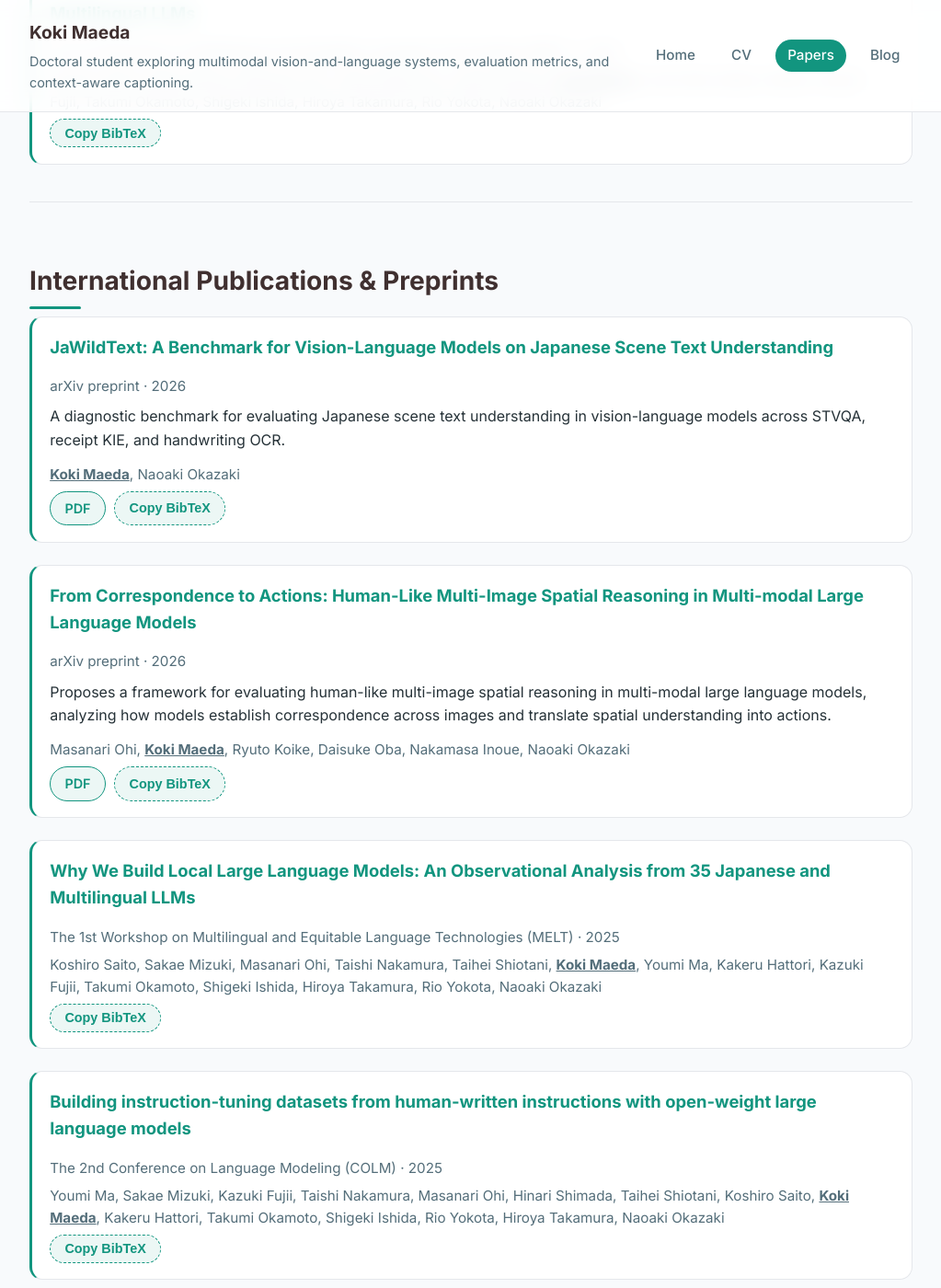
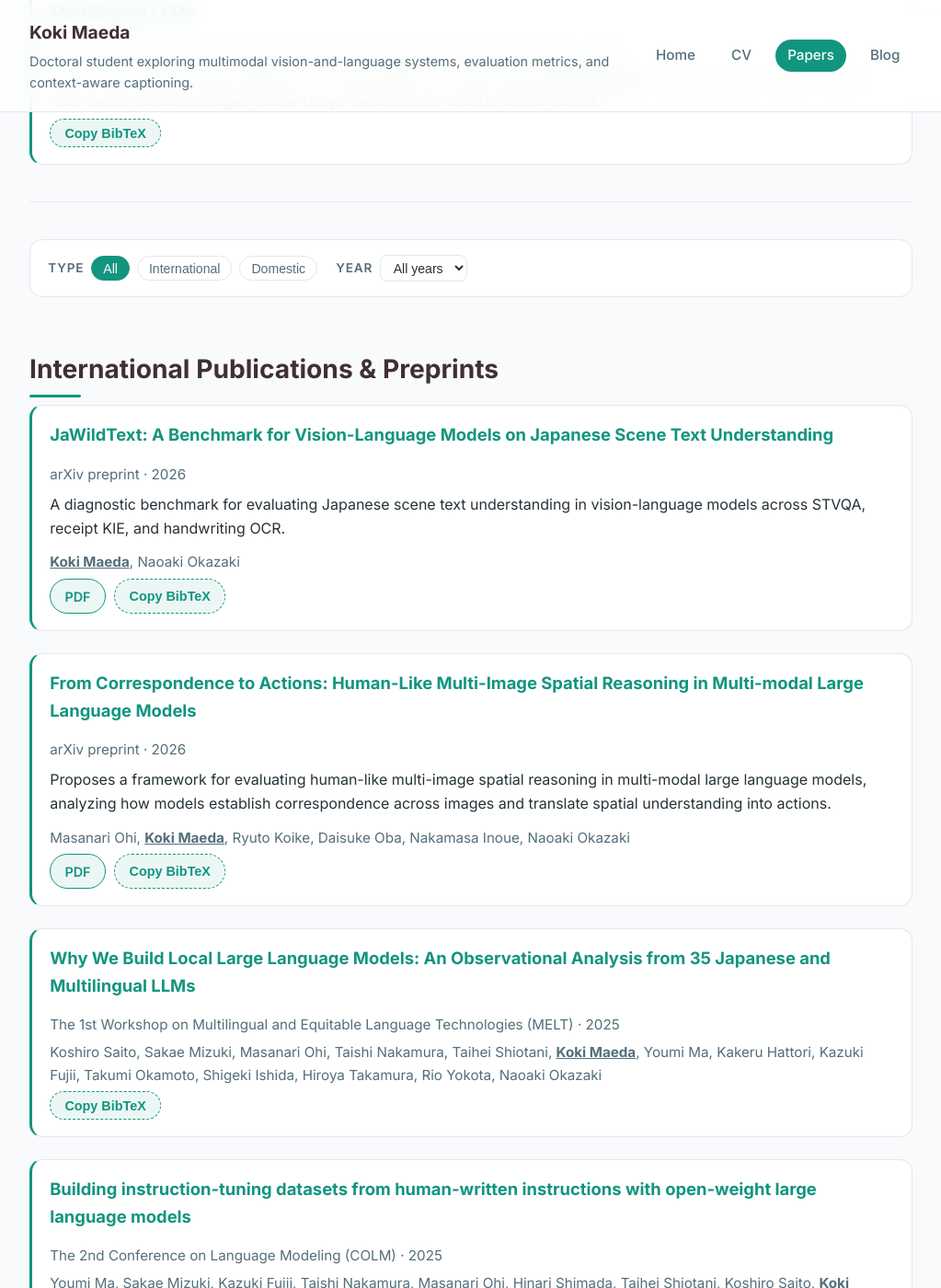
Before and after one commit to Silviase/silviase.github.io, a Jekyll site: the page built from pages/papers.md, in a window 1280 px wide and 1400 px high, scrolled down 1049 px. Shown: the whole window at 92% size, without its empty margins (128-1151 px from the left). Built offline with Jekyll 4.4.1, drawn with Linux system fonts in a browser that asks for light colours.

Commit message:
feat: add type and year filters to /papers page
Add lightweight client-side filtering with type toggle buttons and year
dropdown. Paper cards carry data-year and data-type attributes for JS
filtering. No-JS fallback shows the full unfiltered list.

Fixes #30

Co-Authored-By: Claude Opus 4.6 (1M context) <noreply@anthropic.com>

```diff
--- a/_includes/paper-card.html
+++ b/_includes/paper-card.html
@@ -1,4 +1,4 @@
-<article class="paper-card">
+<article class="paper-card" data-year="{{ paper.date | date: '%Y' }}" data-type="{{ paper.type }}">
   <h3 class="paper-title">
     <a href="{{ paper.url | relative_url }}">{{ paper.title }}</a>
   </h3>
--- a/_layouts/papers.html
+++ b/_layouts/papers.html
@@ -2,8 +2,10 @@
 layout: default
 ---
 
-{% assign international = site.papers | where: 'type', 'international' | sort: 'date' | reverse %} {% assign domestic =
-site.papers | where: 'type', 'domestic' | sort: 'date' | reverse %} {% assign recent = international | slice: 0, 3 %}
+{% assign all_papers = site.papers | sort: 'date' | reverse %} {% assign international = site.papers | where: 'type',
+'international' | sort: 'date' | reverse %} {% assign domestic = site.papers | where: 'type', 'domestic' | sort: 'date'
+| reverse %} {% assign recent = international | slice: 0, 3 %} {% assign years = all_papers | map: 'date' | map: 'year'
+| uniq %}
 
 <section class="page-section papers-index">
   <div class="container">
@@ -19,17 +21,81 @@ site.papers | where: 'type', 'domestic' | sort: 'date' | reverse %} {% assign re
       <div class="paper-list">{% for paper in recent %} {% include paper-card.html paper=paper %} {% endfor %}</div>
     </div>
 
-    <div class="paper-groups">
-      <div class="paper-group">
+    <nav class="paper-filters" aria-label="Filter publications">
+      <div class="filter-group">
+        <span class="filter-label">Type</span>
+        <button class="filter-btn active" data-filter-type="all">All</button>
+        <button class="filter-btn" data-filter-type="international">International</button>
+        <button class="filter-btn" data-filter-type="domestic">Domestic</button>
+      </div>
+      <div class="filter-group">
+        <span class="filter-label">Year</span>
+        <select class="filter-select" data-filter-year>
+          <option value="all">All years</option>
+          {% for year in years %}
+          <option value="{{ year }}">{{ year }}</option>
+          {% endfor %}
+        </select>
+      </div>
+    </nav>
+
+    <div class="paper-groups" id="paper-archive">
+      <div class="paper-group" data-group-type="international">
         <h2>International Publications &amp; Preprints</h2>
         <div class="paper-list">
           {% for paper in international %} {% include paper-card.html paper=paper %} {% endfor %}
         </div>
       </div>
-      <div class="paper-group">
+      <div class="paper-group" data-group-type="domestic">
         <h2>Domestic Conferences</h2>
         <div class="paper-list">{% for paper in domestic %} {% include paper-card.html paper=paper %} {% endfor %}</div>
       </div>
     </div>
   </div>
 </section>
+
+<script>
+  (function () {
+    var typeFilter = 'all';
+    var yearFilter = 'all';
+    var typeBtns = document.querySelectorAll('[data-filter-type]');
+    var yearSelect = document.querySelector('[data-filter-year]');
+    var groups = document.querySelectorAll('#paper-archive .paper-group');
+
+    function apply() {
+      groups.forEach(function (group) {
+        var groupType = group.getAttribute('data-group-type');
+        var cards = group.querySelectorAll('.paper-card');
+        var visible = 0;
+        cards.forEach(function (card) {
+          var matchType = typeFilter === 'all' || card.getAttribute('data-type') === typeFilter;
+          var matchYear = yearFilter === 'all' || card.getAttribute('data-year') === yearFilter;
+          var show = matchType && matchYear;
+          card.style.display = show ? '' : 'none';
+          if (show) visible++;
+        });
+        if (typeFilter !== 'all' && groupType !== typeFilter) {
+          group.style.display = 'none';
+        } else {
+          group.style.display = visible > 0 ? '' : 'none';
+        }
+      });
+    }
+
+    typeBtns.forEach(function (btn) {
+      btn.addEventListener('click', function () {
+        typeBtns.forEach(function (b) {
+          b.classList.remove('active');
+        });
+        btn.classList.add('active');
+        typeFilter = btn.getAttribute('data-filter-type');
+        apply();
+      });
+    });
+
+    yearSelect.addEventListener('change', function () {
+      yearFilter = this.value;
+      apply();
+    });
+  })();
+</script>
--- a/assets/css/main.css
+++ b/assets/css/main.css
@@ -534,6 +534,68 @@ a:focus {
   border-bottom: 1px solid var(--border);
 }
 
+.paper-filters {
+  display: flex;
+  flex-wrap: wrap;
+  gap: 1.25rem;
+  align-items: center;
+  margin-bottom: 2rem;
+  padding: 1rem 1.2rem;
+  background: var(--surface);
+  border: 1px solid var(--border);
+  border-radius: var(--radius-md);
+}
+
+.filter-group {
+  display: flex;
+  align-items: center;
+  gap: 0.5rem;
+}
+
+.filter-label {
+  font-size: 0.85rem;
+  font-weight: 600;
+  color: var(--text-muted);
+  text-transform: uppercase;
+  letter-spacing: 0.06em;
+}
+
+.filter-btn {
+  padding: 0.3rem 0.75rem;
+  font-size: 0.88rem;
+  font-weight: 500;
+  border: 1px solid var(--border);
+  border-radius: var(--radius-pill);
+  background: transparent;
+  color: var(--text-muted);
+  cursor: pointer;
+  transition:
+    background 0.15s ease,
+    color 0.15s ease,
+    border-color 0.15s ease;
+}
+
+.filter-btn:hover {
+  border-color: var(--accent);
+  color: var(--accent);
+}
+
+.filter-btn.active {
+  background: var(--accent);
+  border-color: var(--accent);
+  color: white;
+}
+
+.filter-select {
+  padding: 0.3rem 0.6rem;
+  font-size: 0.88rem;
+  border: 1px solid var(--border);
+  border-radius: var(--radius-sm);
+  background: var(--surface);
+  color: var(--text);
+  cursor: pointer;
+}
+
 .post-list {
   display: grid;
   gap: 1.5rem;
```
